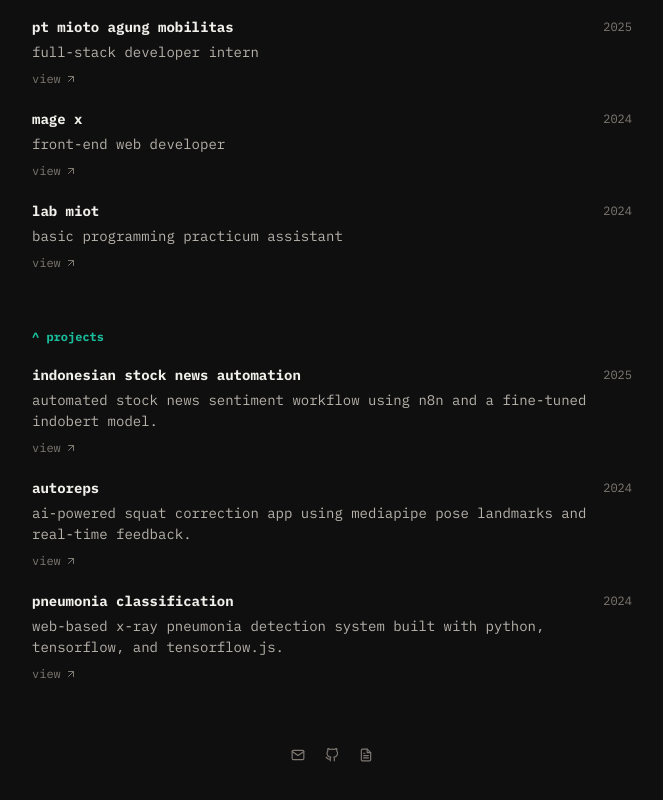
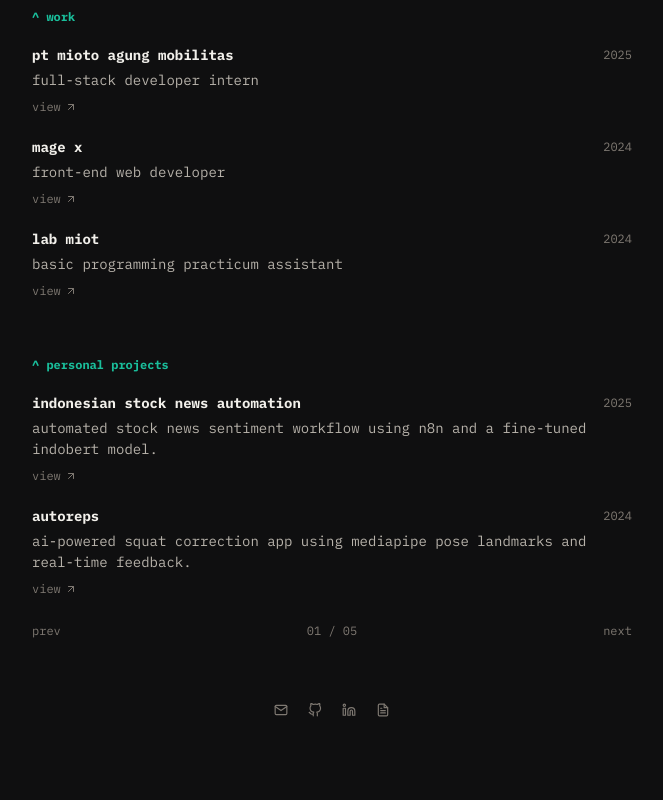
Before and after one commit to axeiira/axeiira-site, a React (Vite) app: page / in a window 1280 px wide. Shown: the part 472-1272 px from the top of the page, without its empty margins (308-971 px from the left). After the commit the page ends 1237 px from the top, so only its background shows below. Built offline with nearby package versions, Linux system fonts and the light colour scheme.

Commit message:
feat: add carousel for more projects scalability.

```diff
--- a/src/App.tsx
+++ b/src/App.tsx
@@ -3,6 +3,7 @@ import {
   FiArrowUpRight,
   FiFileText,
   FiGithub,
+  FiLinkedin,
   FiMail,
   FiMapPin,
   FiMoon,
@@ -120,6 +121,61 @@ function AnimatedName({ name, alias }: { name: string; alias: string }) {
   );
 }
 
+function ProjectsCarousel() {
+  const [currentIndex, setCurrentIndex] = useState(0);
+  const visibleProjects = [
+    projects[currentIndex],
+    projects[(currentIndex + 1) % projects.length],
+  ];
+
+  const showPreviousProjects = () => {
+    setCurrentIndex((index) => (index === 0 ? projects.length - 1 : index - 1));
+  };
+
+  const showNextProjects = () => {
+    setCurrentIndex((index) => (index + 1) % projects.length);
+  };
+
+  return (
+    <div className="space-y-5">
+      <div className="space-y-5 transition-opacity duration-200" aria-live="polite">
+        {visibleProjects.map((project) => (
+          <article key={project.name} className="grid grid-cols-[1fr_auto] gap-4">
+            <div>
+              <h3 className="font-bold text-primary">{project.name}</h3>
+              <p className="mt-1 text-secondary">{project.description}</p>
+              <InlineLink href={project.href} label={`view ${project.name}`} />
+            </div>
+            <p className="pt-0.5 text-right text-xs text-muted">{project.year}</p>
+          </article>
+        ))}
+      </div>
+
+      <div className="flex items-center justify-between pt-1 text-xs text-muted">
+        <button
+          type="button"
+          onClick={showPreviousProjects}
+          className="transition hover:text-accent focus:outline-none focus:ring-2 focus:ring-accent focus:ring-offset-2 focus:ring-offset-bg"
+          aria-label="show previous projects"
+        >
+          prev
+        </button>
+        <p aria-label={`project set ${currentIndex + 1} of ${projects.length}`}>
+          {String(currentIndex + 1).padStart(2, "0")} / {String(projects.length).padStart(2, "0")}
+        </p>
+        <button
+          type="button"
+          onClick={showNextProjects}
+          className="transition hover:text-accent focus:outline-none focus:ring-2 focus:ring-accent focus:ring-offset-2 focus:ring-offset-bg"
+          aria-label="show next projects"
+        >
+          next
+        </button>
+      </div>
+    </div>
+  );
+}
+
 function App() {
   const [theme, setTheme] = useState<Theme>("dark");
 
@@ -195,19 +251,8 @@ function App() {
           </div>
         </Section>
 
-        <Section title="projects">
-          <div className="space-y-5">
-            {projects.map((project) => (
-              <article key={project.name} className="grid grid-cols-[1fr_auto] gap-4">
-                <div>
-                  <h3 className="font-bold text-primary">{project.name}</h3>
-                  <p className="mt-1 text-secondary">{project.description}</p>
-                  <InlineLink href={project.href} label={`view ${project.name}`} />
-                </div>
-                <p className="pt-0.5 text-right text-xs text-muted">{project.year}</p>
-              </article>
-            ))}
-          </div>
+        <Section title="personal projects">
+          <ProjectsCarousel />
         </Section>
 
         <footer className="flex justify-center gap-5 pt-2 text-muted">
@@ -230,6 +275,15 @@ function App() {
             <FiGithub aria-hidden="true" />
           </a>
           <a
+            href={profile.linkedin}
+            target="_blank"
+            rel="noreferrer"
+            aria-label="linkedin"
+            className="transition hover:text-primary"
+          >
+            <FiLinkedin aria-hidden="true" />
+          </a>
+          <a
             href={profile.cv}
             target="_blank"
             rel="noreferrer"
--- a/src/data/portfolio.ts
+++ b/src/data/portfolio.ts
@@ -8,14 +8,15 @@ export const profile = {
   bioTail:
     "building automated infrastructure that turns data analysis into seamless user experiences.",
   currently: {
-    prefix: "working as an ai engineer intern at",
+    prefix: "working on-site as an ai engineer intern at",
     company: "Leverate Group",
     href: "https://leverategroup.asia/",
     suffix:
-      "focusing on building across ai products, data science, and infrastructure.",
+      "focusing on building across generative / agentic ai products, data science, and infrastructure.",
   },
   email: "mailto:ramaprawira727@gmail.com",
   github: "https://github.com/axeiira",
+  linkedin: "https://www.linkedin.com/in/rama-prawira/",
   cv: "/cv.pdf",
 };
 
@@ -59,4 +60,17 @@ export const projects = [
     year: "2024",
     href: "https://github.com/axeiira/pneumonia-web",
   },
+  {
+    name: "blackjack game with computer vision",
+    description: "app-based blackjack game built with python, opencv, and reinforcement learning.",
+    year: "2024",
+    href: "https://github.com/axeiira/Deep-Learning-Blackjack",
+  },
+  {
+    name: "traffic signs classification",
+    description: "web-based traffic signs classification system built with python, tensorflow, and tensorflow.js.",
+    year: "2024",
+    href: "https://cloud-classification-web.vercel.app/",
+  }
+
 ];
--- a/src/index.css
+++ b/src/index.css
@@ -18,7 +18,7 @@
   --secondary: #4f4945;
   --muted: #817972;
   --divider: #ddd6cc;
-  --accent: #0c5545;
+  --accent: #008116;
 }
 
 html,
```
